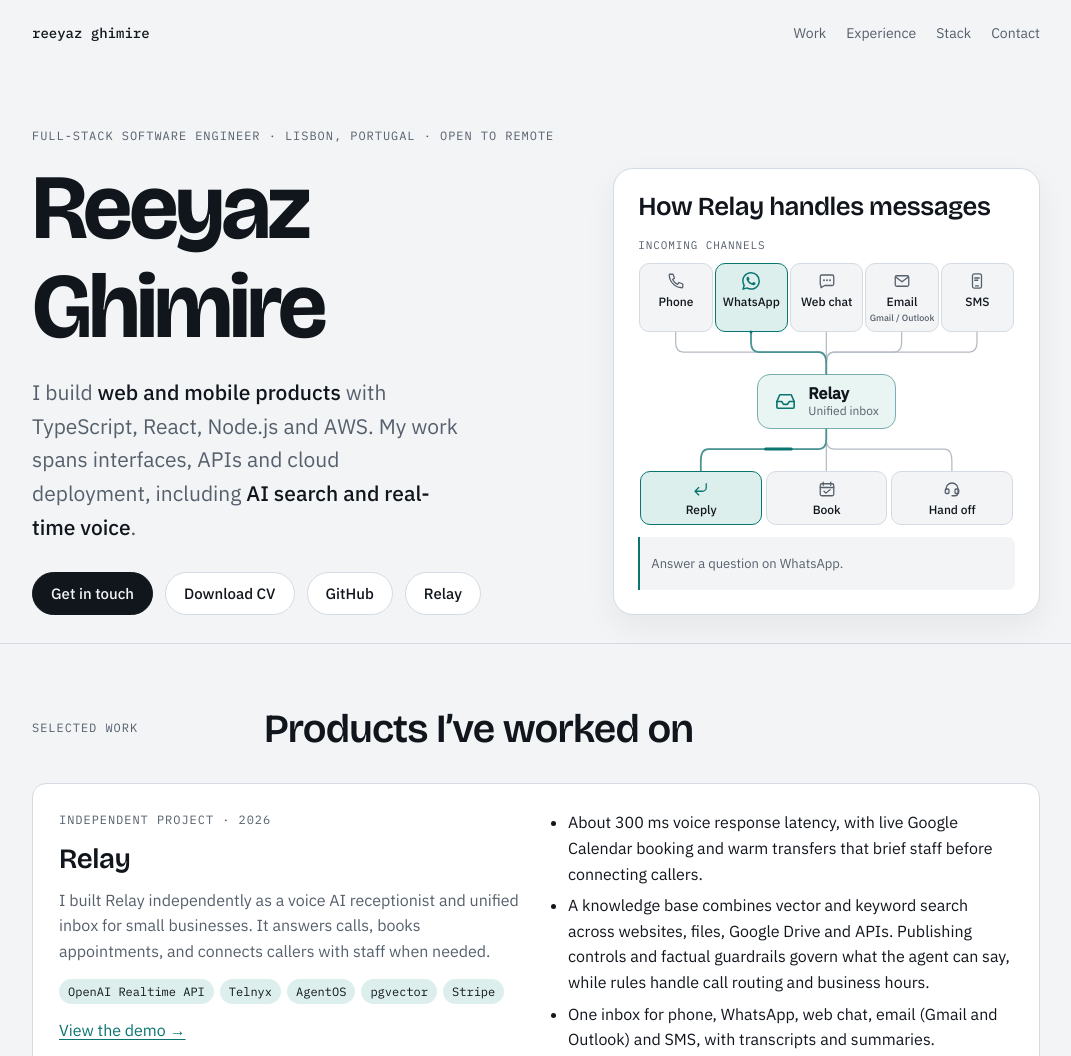
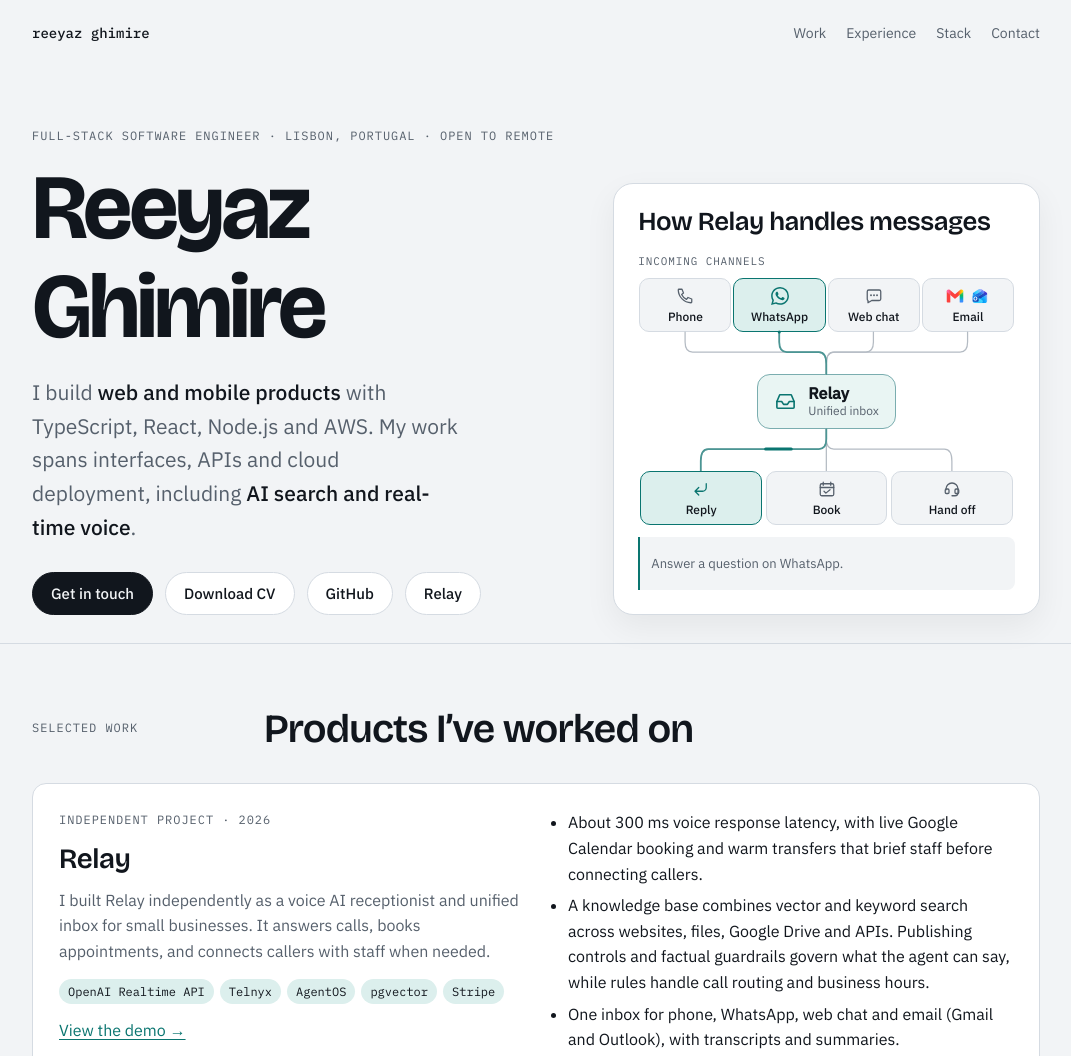
Before and after one commit to reeyazghimire8/reeyazghimire8.github.io, a plain HTML site: page index.html in a window 1280 px wide. Shown: the top 1056 px of the page, without its empty margins (104-1175 px from the left). Drawn offline with nearby package versions, Linux system fonts and the light colour scheme.

Commit message:
Use Gmail and Outlook logos in the Relay pipeline

```diff
--- a/index.html
+++ b/index.html
@@ -305,7 +305,7 @@
     }
 
     .relay-inputs {
-      grid-template-columns: repeat(5, minmax(0, 1fr))
+      grid-template-columns: repeat(4, minmax(0, 1fr))
     }
 
     .relay-outputs {
@@ -345,7 +345,7 @@
     .relay-inputs button {
       grid-template-columns: minmax(0, 1fr);
       padding-inline: 0;
-      font-size: clamp(9.5px, 3.55cqi, 12px);
+      font-size: clamp(11px, 3.55cqi, 12px);
       overflow-wrap: anywhere;
       cursor: pointer
     }
@@ -356,10 +356,15 @@
       font-size: 18px
     }
 
-    .relay-inputs small {
-      color: var(--muted);
-      font-size: 9px;
-      line-height: 1.15
+    .relay-email-logos {
+      display: flex;
+      gap: 5px
+    }
+
+    .relay-email-logos img {
+      width: 20px;
+      height: 18px;
+      object-fit: contain
     }
 
     .relay-inputs button:hover,
@@ -751,10 +756,6 @@
           <symbol id="relay-reply" viewBox="0 0 24 24">
             <path d="m9 10-5 5 5 5m-5-5h10a5 5 0 0 0 5-5V5" />
           </symbol>
-          <symbol id="relay-sms" viewBox="0 0 24 24">
-            <rect x="6" y="2.5" width="12" height="19" rx="2.5" />
-            <path d="M10 18.5h4M9 8h6m-6 3h4" />
-          </symbol>
           <symbol id="relay-headset" viewBox="0 0 24 24">
             <path d="M4 13v-1a8 8 0 0 1 16 0v5a4 4 0 0 1-4 4h-4" />
             <rect x="3" y="12" width="5" height="6" rx="1.5" />
@@ -763,10 +764,6 @@
           <symbol id="relay-chat" viewBox="0 0 24 24">
             <path d="M21 16a2 2 0 0 1-2 2H9l-5 3v-3a2 2 0 0 1-1-2V6a2 2 0 0 1 2-2h14a2 2 0 0 1 2 2Z" />
             <path d="M8 11h.01m4 0h.01m4 0h.01" stroke-width="2.5" />
-          </symbol>
-          <symbol id="relay-mail" viewBox="0 0 24 24">
-            <rect x="3" y="5" width="18" height="14" rx="2" />
-            <path d="m4 7 8 6 8-6" />
           </symbol>
           <!-- WhatsApp mark from Simple Icons, https://simpleicons.org/?q=whatsapp -->
           <symbol id="relay-whatsapp" viewBox="0 0 24 24">
@@ -785,21 +782,20 @@
           <li><button type="button" aria-pressed="false" disabled>
               <svg class="relay-icon" aria-hidden="true"><use href="#relay-chat" /></svg>Web chat
             </button></li>
-          <li><button type="button" aria-pressed="false" disabled>
-              <svg class="relay-icon" aria-hidden="true"><use href="#relay-mail" /></svg>Email
-              <small>Gmail / Outlook</small>
-            </button></li>
-          <li><button type="button" aria-pressed="false" disabled>
-              <svg class="relay-icon" aria-hidden="true"><use href="#relay-sms" /></svg>SMS
+          <li><button type="button" aria-label="Email via Gmail and Outlook" aria-pressed="false" disabled>
+              <span class="relay-email-logos" aria-hidden="true">
+                <img src="assets/relay-gmail.svg" width="20" height="18" alt="">
+                <img src="assets/relay-outlook.svg" width="20" height="18" alt="">
+              </span>
+              Email
             </button></li>
         </ul>
         <svg class="relay-wires relay-incoming" viewBox="0 0 600 42" preserveAspectRatio="none" aria-hidden="true">
-          <path class="relay-wire" d="M60 0v10q0 10 12 10h216q12 0 12 12v10" />
-          <path class="relay-wire" d="M180 0v10q0 10 12 10h96q12 0 12 12v10" />
-          <path class="relay-wire" d="M300 0v42" />
-          <path class="relay-wire" d="M420 0v10q0 10-12 10h-96q-12 0-12 12v10" />
-          <path class="relay-wire" d="M540 0v10q0 10-12 10h-216q-12 0-12 12v10" />
-          <path class="relay-route" d="M60 0v10q0 10 12 10h216q12 0 12 12v10" />
+          <path class="relay-wire" d="M75 0v10q0 10 12 10h201q12 0 12 12v10" />
+          <path class="relay-wire" d="M225 0v10q0 10 12 10h51q12 0 12 12v10" />
+          <path class="relay-wire" d="M375 0v10q0 10-12 10h-51q-12 0-12 12v10" />
+          <path class="relay-wire" d="M525 0v10q0 10-12 10h-201q-12 0-12 12v10" />
+          <path class="relay-route" d="M75 0v10q0 10 12 10h201q12 0 12 12v10" />
           <path class="relay-packet" pathLength="100" />
         </svg>
         <div class="relay-hub">
@@ -859,8 +855,7 @@
             <li>A knowledge base combines vector and keyword search across websites, files, Google Drive and APIs.
               Publishing controls and factual guardrails govern what the agent can say, while rules handle call routing
               and business hours.</li>
-            <li>One inbox for phone, WhatsApp, web chat, email (Gmail and Outlook) and SMS, with transcripts and
-              summaries.</li>
+            <li>One inbox for phone, WhatsApp, web chat and email (Gmail and Outlook), with transcripts and summaries.</li>
             <li>Stripe usage-based credit billing and self-serve onboarding to a first test call in under 10 minutes.</li>
           </ul>
         </article>
@@ -1069,8 +1064,7 @@
         { channel: 0, action: 1, detail: 'Book an appointment in Google Calendar.' },
         { channel: 1, action: 0, detail: 'Answer a question on WhatsApp.' },
         { channel: 2, action: 0, detail: 'Use the knowledge base to answer a web chat.' },
-        { channel: 3, action: 0, detail: 'Reply to a Gmail or Outlook thread.' },
-        { channel: 4, action: 0, detail: 'Send a reply by SMS.' },
+        { channel: 3, action: 0, detail: 'Reply to an email thread.' },
         { channel: 0, action: 2, detail: 'Brief staff before transferring the caller.' }
       ];
       const routeDuration = 3400;
```
Also changed, not shown: assets/relay-gmail.svg (added), assets/relay-outlook.svg (added).
